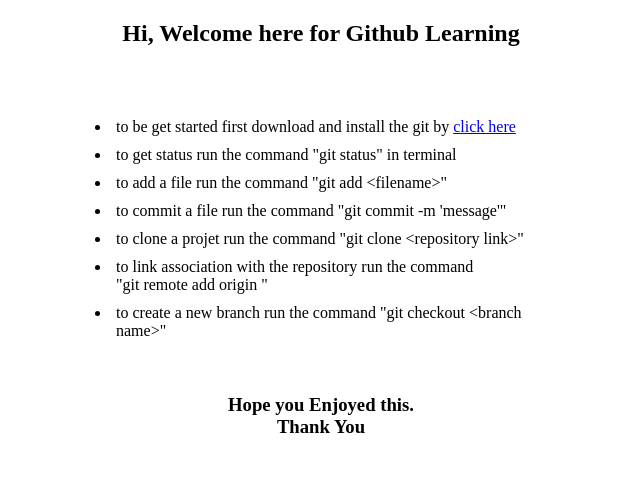
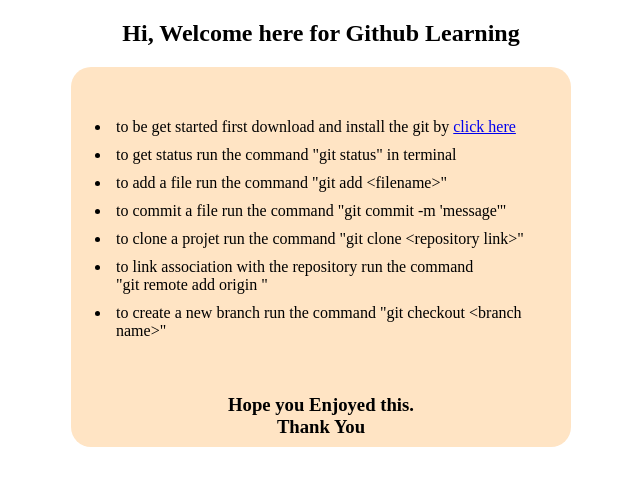
Before and after one commit to rizwan-ilyas/Github-Guidlines, a plain HTML site: page index.html in a window 1280 px wide. Shown: the whole page, without its empty margins (319-959 px from the left). Drawn offline with Linux system fonts and the light colour scheme.

Commit message:
final coommit

```diff
--- a/style.css
+++ b/style.css
@@ -6,6 +6,8 @@
     width: 500px;
     height: 350px;
     padding-top: 30px;
+    background-color: bisque;
+    border-radius: 20px;
 
 }
 
```
